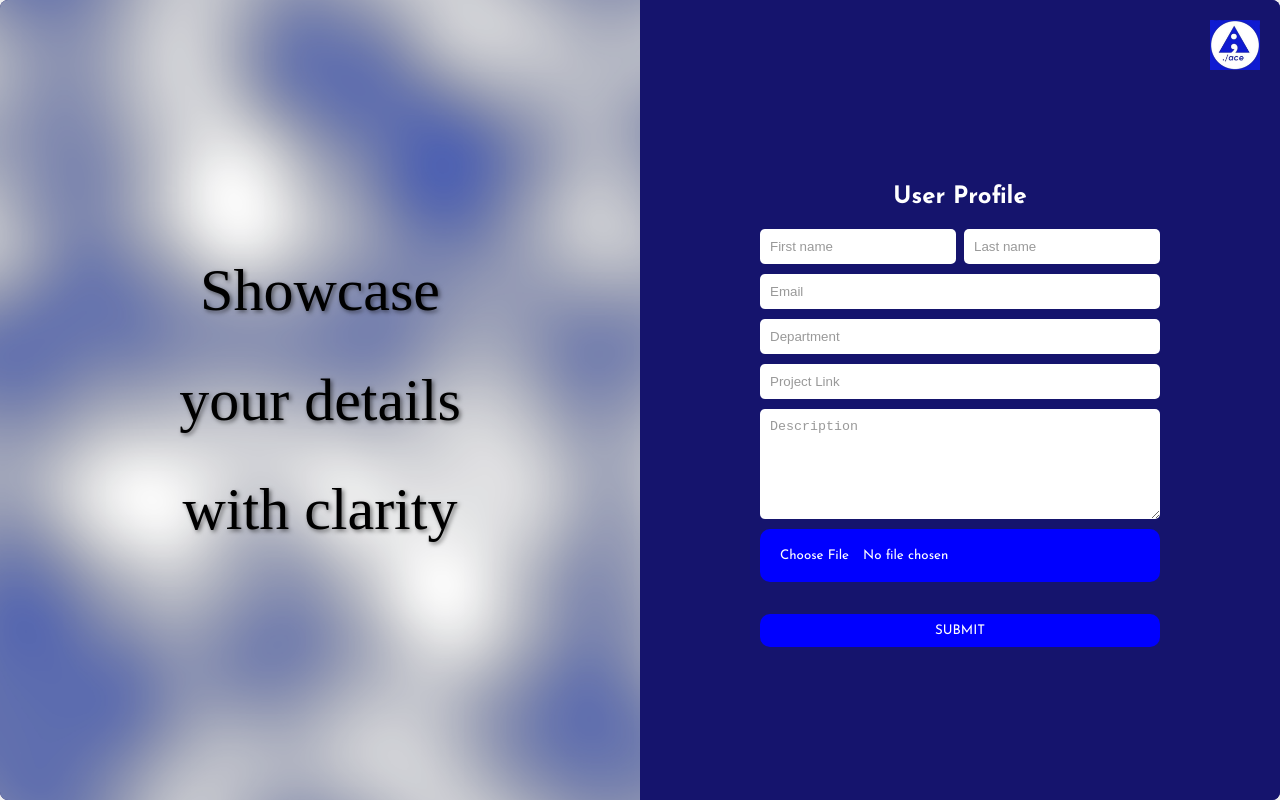
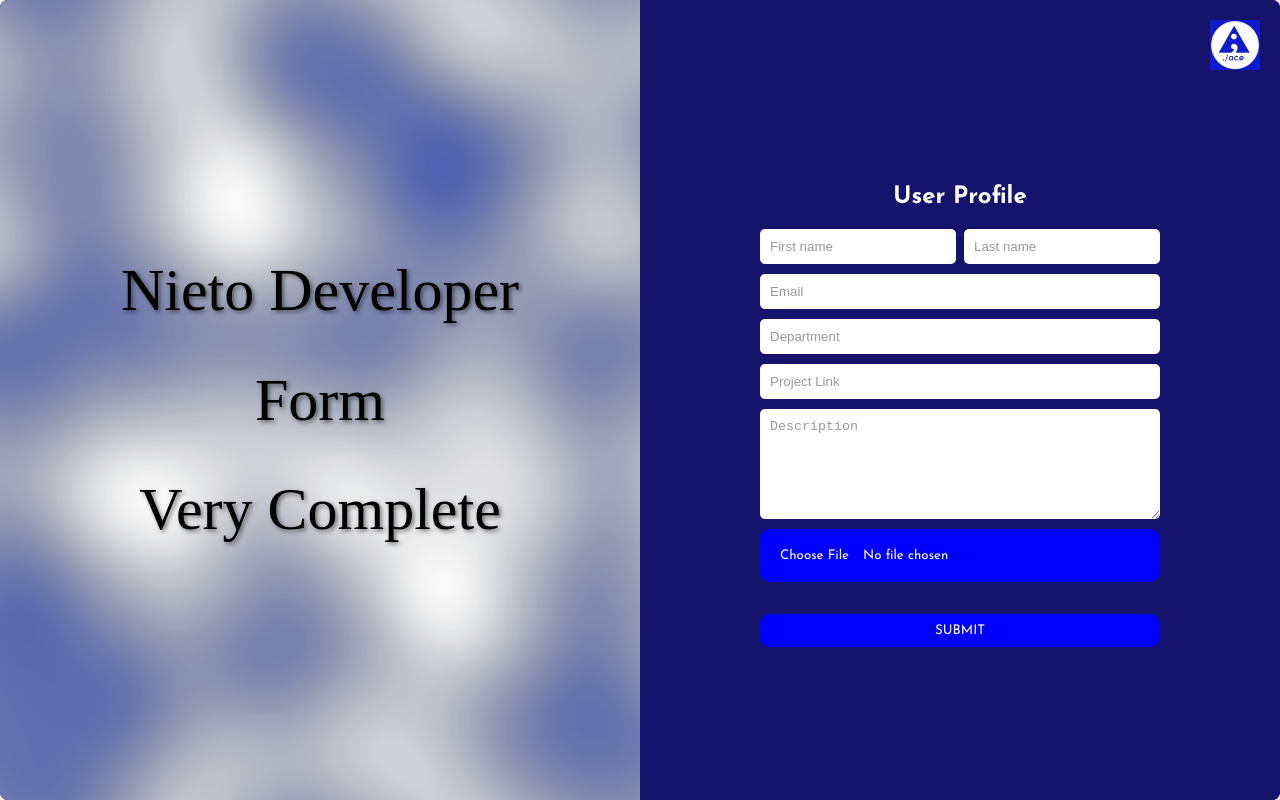
Before and after one commit to NietoDeveloper/FormEasy, a React (Vite) app: page / in a window 1280 px wide. Built offline with nearby package versions, Linux system fonts and the light colour scheme; a web font is replaced by a local one.

Commit message:
Update App.jsx

```diff
--- a/src/App.jsx
+++ b/src/App.jsx
@@ -23,9 +23,9 @@ function App() {
       <div className="container">
         <div className="left" id="showcase">
           <div>
-            <h1>Showcase </h1>
-            <h1>your details</h1>
-            <h1>with clarity</h1>
+            <h1>Nieto Developer </h1>
+            <h1>Form</h1>
+            <h1>Very Complete</h1>
           </div>
         </div>
         <div className="right">
```
